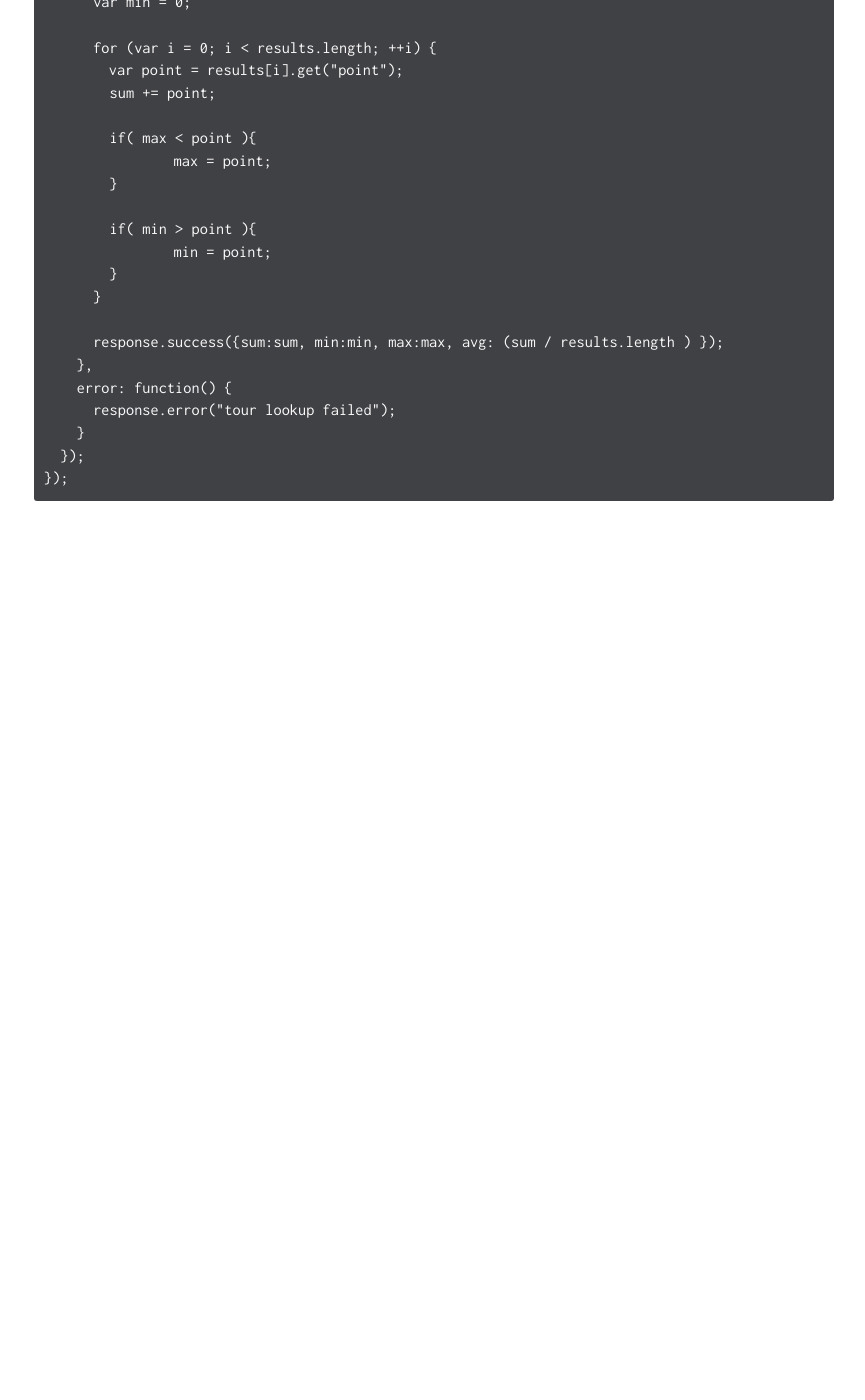
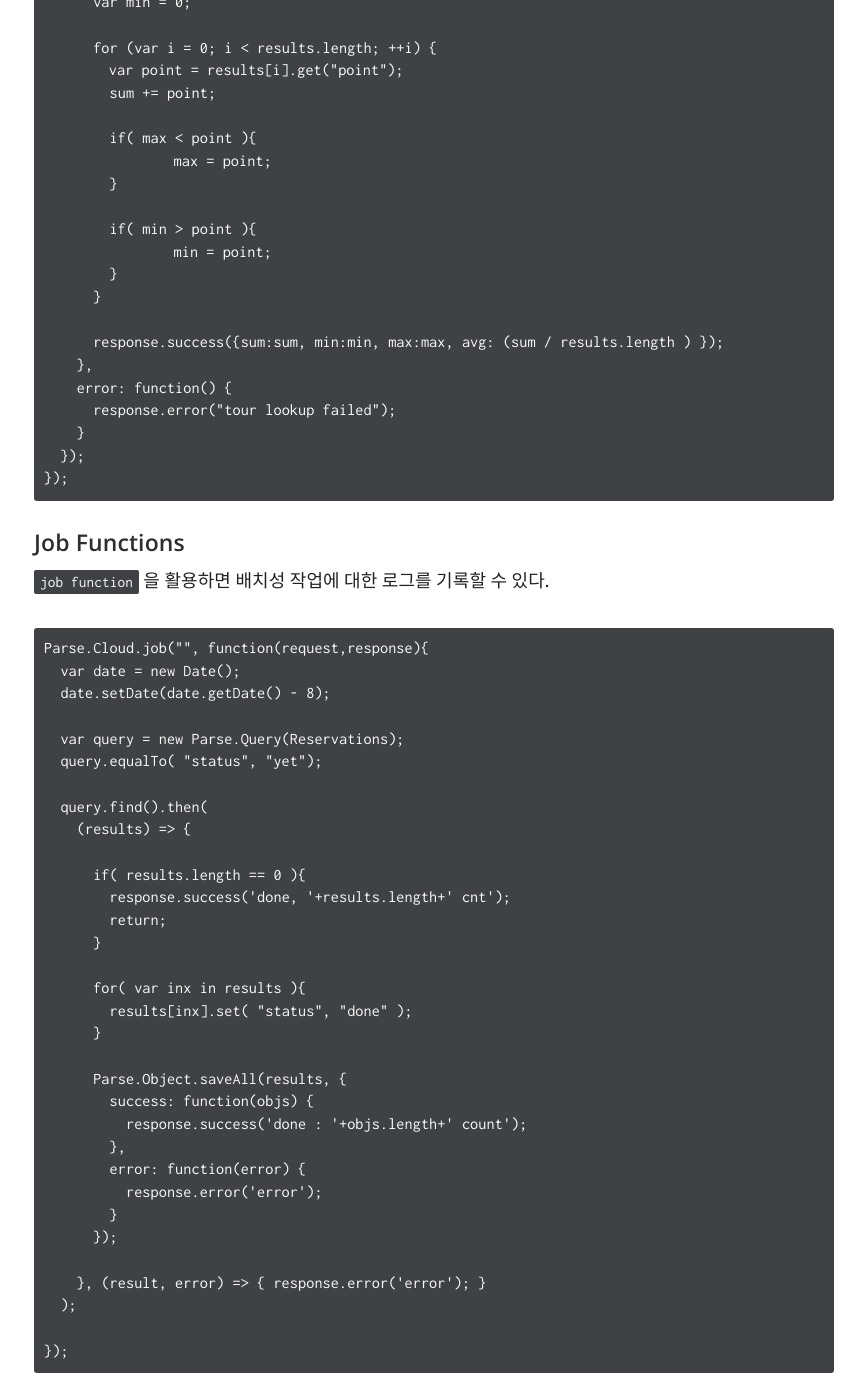
Before and after one commit to S5Platform/s5Platform.github.io, a Jekyll site: the page built from _docs/2.parse/parse_cloud.md, in a window 1280 px wide and 1400 px high, scrolled down 1837 px. Shown: the whole window, without its empty margins (356-1221 px from the left). Built offline with Jekyll 4.4.1, drawn with Linux system fonts in a browser that asks for light colours; before the commit the page ends 2386 px from its top, so only the background shows below that.

Commit message:
Update doc

````diff
--- a/_docs/2.parse/parse_cloud.md
+++ b/_docs/2.parse/parse_cloud.md
@@ -89,3 +89,42 @@
   });
 });
 ```
+
+#### Job Functions
+
+`job function` 을 활용하면 배치성 작업에 대한 로그를 기록할 수 있다.
+
+```
+Parse.Cloud.job("", function(request,response){
+  var date = new Date();
+  date.setDate(date.getDate() - 8);
+
+  var query = new Parse.Query(Reservations);
+  query.equalTo( "status", "yet");
+
+  query.find().then(
+    (results) => {
+
+      if( results.length == 0 ){
+        response.success('done, '+results.length+' cnt');
+        return;
+      }
+
+      for( var inx in results ){
+        results[inx].set( "status", "done" );
+      }
+
+      Parse.Object.saveAll(results, {
+        success: function(objs) {
+          response.success('done : '+objs.length+' count');
+        },
+        error: function(error) {
+          response.error('error');
+        }
+      });
+
+    }, (result, error) => { response.error('error'); }
+  );
+
+});
+```
````
Also changed, not shown: _docs/1.stalk/stalk_messenger.md (+3 -0 lines), _docs/2.parse/parse_dashboard.md (+2 -2 lines), _docs/2.parse/parse_query.md (+0 -1 lines).
